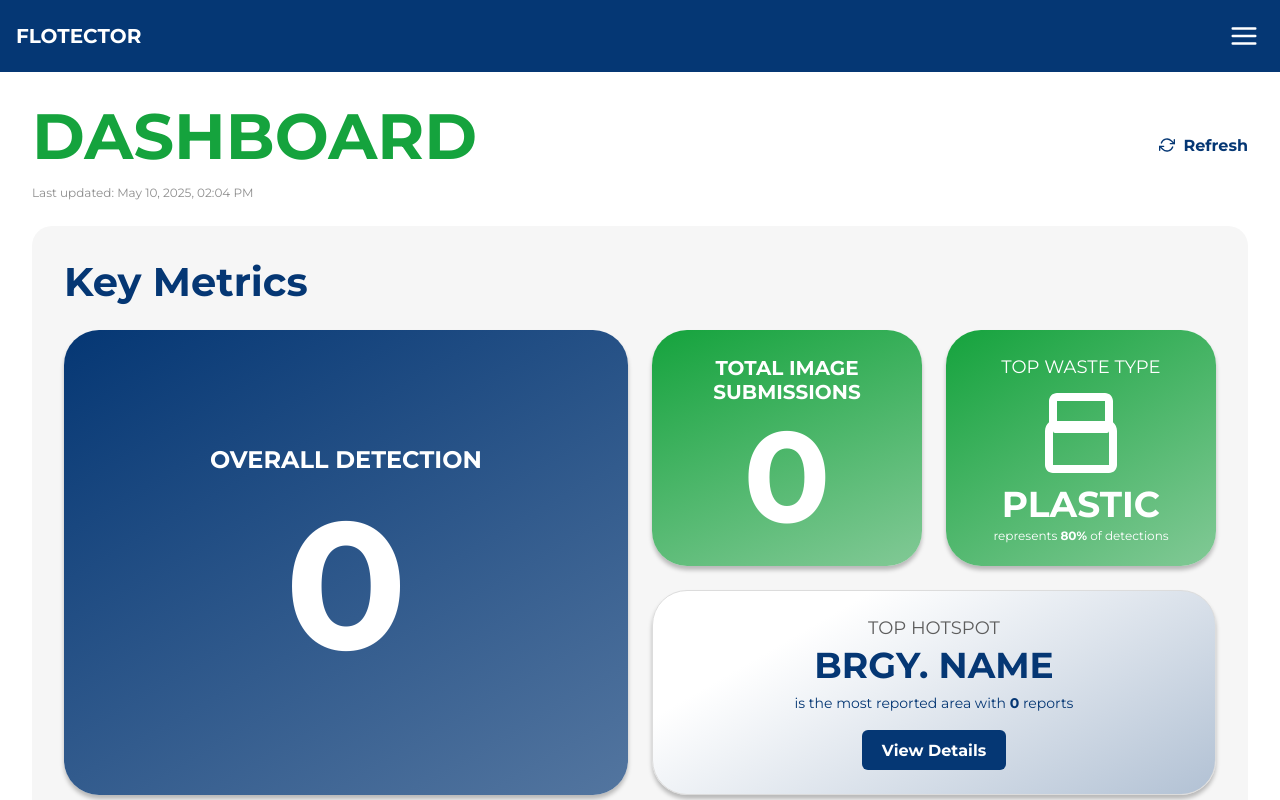
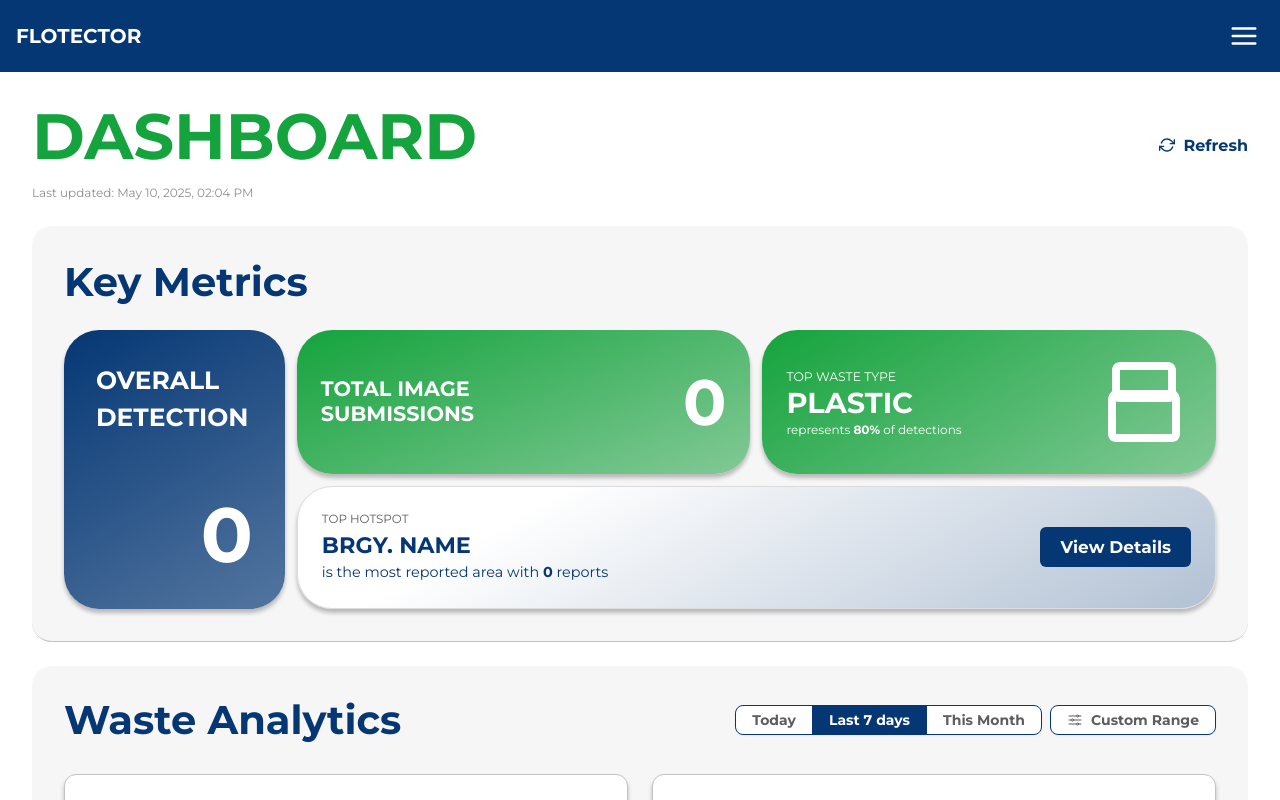
Before and after one commit to charlesascano/flotector, a React (Vite) app in the folder frontend/: page /dashboard in a window 1280 px wide. Shown: the top 800 px of the page. Built offline with nearby package versions, Linux system fonts and the light colour scheme.

Commit message:
key metrics revision to match figma design

```diff
--- a/frontend/src/components/dashboard/KeyMetrics.jsx
+++ b/frontend/src/components/dashboard/KeyMetrics.jsx
@@ -2,10 +2,10 @@ import { Box,
         Flex,
         Heading,
         Text,
-        SimpleGrid,
         Button,
         Icon,
-        VStack } from "@chakra-ui/react";
+        Grid,
+        GridItem} from "@chakra-ui/react";
 
 // Bottle Icon (example static icon, you can map dynamically later)
 // Current waste types (on Results.jsx): const classOrder = ["plastic", "paper" ,"metal", "glass", "pile", "textile"];
@@ -28,7 +28,7 @@ const BottleIcon = (props) => (
   - top hotspot text
   - top hotspots total reports value
   */}
-
+// h={{base: "300px", md: "400px"}}
 const KeyMetrics = ({ overallDetection, totalSubmissions, wasteType, topHotspot, icons }) => (
   <Box w="100%" p={{ base: 4, md: 8 }} bg="#F6F6F6" borderRadius="20px" borderBottom="1px solid #C2C2C2">
 
@@ -37,91 +37,96 @@ const KeyMetrics = ({ overallDetection, totalSubmissions, wasteType, topHotspot,
       Key Metrics
     </Heading>
 
-    <SimpleGrid columns={{ base: 1, md: 2 }} spacing={{ base: 4, md: 6 }}>
-
+    <Grid gap={3} templateColumns={{base: "repeat(4, 1fr)", md: "repeat(5, 1fr)"}} spacing={{ base: 4, md: 6 }}>
       {/* BIG CARD: Overall Detection */}
-      <Flex
-        direction="column"
-        justify="center"
-        align="center"
+      <GridItem
         p={{ base: 6, sm: 7, md: 8 }}
         bgGradient="linear(330deg, white -220%, #053774 100%)"
         boxShadow="0px 4px 4px rgba(0,0,0,0.25)"
         borderRadius="35px"
         color="white"
-        w="100%"
-        minH={{ base: "200px", md: "auto" }}
+        rowSpan={{base: 1, md: 2}}
+        colSpan={{base: 4,md: 1}}
+        display={"flex"}
+        flexDirection={"column"}
+        justifyContent={"space-between"}
       >
-        <Text fontWeight="700" fontSize={{ base: "lg", sm: "xl", md: "24px" }}>OVERALL DETECTION</Text>
-        <Text fontWeight="700" fontSize={{ base: "5rem", sm: "6rem", md: "180px" }} textAlign="center" lineHeight="1.1" mt={{ base: 4, md: 2 }}>
-
+        <Text fontWeight="700" fontSize={{ base: "calc(16px + 0.7vw)"}}>OVERALL DETECTION</Text>
+        <Text fontWeight="700" fontSize={{ base:"calc(64px + 1vw)" }} textAlign="right" lineHeight="1.1" mt={{ base: 4, md: 2 }}>
 
           {/* overall detection value: REPLACE with dynamic value */}
           {overallDetection || 0}
         </Text>
-      </Flex>
+      </GridItem>
 
-      {/* RIGHT SIDE CARDS */}
-      <VStack spacing={{ base: 4, md: 6 }} w="100%">
-        <SimpleGrid columns={{ base: 2, md: 2 }} spacing={{ base: 3, md: 6 }} w="100%">
         {/* CARD 2: Total Image Submissions */}
-          <Flex
-            direction="column"
-            justify="center"
-            align="center"
+        <GridItem
+          display={"flex"}
+          justifyContent={"space-between"}
+          alignItems="center"
           p={{ base: 4, sm: 5, md: 6 }}
           bgGradient="linear(158deg, #15A33D 0%, #EFEFEF 200%)"
           boxShadow="0px 4px 4px rgba(0,0,0,0.25)"
           borderRadius="35px"
           color="white"
-            minH={{ base: "170px", md: "auto" }}
-            textAlign="center"
+          gap={1}
+          flexWrap={"wrap"}
+          colSpan={2}
         >
-            <Text fontWeight="700" fontSize={{ base: "sm", sm: "md", md: "xl" }} lineHeight="1.2" mb={2}>
-              TOTAL IMAGE SUBMISSIONS
+          <Text fontWeight="700" fontSize={{ base: "calc(8px + 1vw)" }} lineHeight="1.2" >
+            TOTAL IMAGE<br/>SUBMISSIONS
           </Text>
 
-            <Text fontWeight="700" fontSize={{ base: "3.5rem", sm: "4rem", md: "128px" }} lineHeight="1">
+          <Text fontWeight="700" fontSize={{ base: "3.5rem", sm: "4rem", md: "64px" }} lineHeight="1" textAlign={"right"} w={{base: "100%", lg:"fit-content"}}>
             {/* total image submissions value: REPLACE with dynamic value */}
             {totalSubmissions || 0}
           </Text>
-          </Flex>
+        </GridItem>
 
         {/* CARD 3: Top Waste Type */}
-          <Flex
-            direction="column"
-            justify="center"
-            align="center"
+        <GridItem
+          display={"flex"}
           p={{ base: 4, sm: 5, md: 6 }}
           bgGradient="linear(149deg, #15A33D 0%, #EFEFEF 200%)"
           boxShadow="0px 4px 4px rgba(0,0,0,0.25)"
           borderRadius="35px"
           color="white"
-            minH={{ base: "170px", md: "auto" }}
-            textAlign="center"
+          justifyContent={{base: "center", md:"space-between"}}
+          gap={2}
+          alignItems={"center"}
+          colSpan={2}
+          flexWrap={{base: "wrap", md: "nowrap"}}
         >
-            <Text fontSize={{ base: "sm", sm: "md", md: "lg" }} fontWeight="500">TOP WASTE TYPE</Text>
+          <Flex
+            flexDirection="column"
+            justifyContent="center"
+            alignItems={{base: "center",md:"start"}}
+            textAlign={{base: "center", md:"left"}}
+            h={{base:"fit-content", md:"100%"}}
+          >
+            <Text fontSize={{ base: "calc(6px + 0.5vw)" }} fontWeight="500" >TOP WASTE TYPE</Text>
 
-            {/* top waste type icon: PLACE icon dynamically from icons object using wasteType (or however you do) */}
-            {icons?.[wasteType] || <BottleIcon boxSize={{ base: 10, sm: 12, md: 24 }} my={1} />}
-
-            <Text fontWeight="700" fontSize={{ base: "xl", sm: "2xl", md: "4xl" }} lineHeight="1.1">
+            <Box>
+            <Text fontWeight="700" fontSize={{ base: "calc(16px + 1vw)" }} lineHeight="1.1">
 
               {/* top waste type text: REPLACE with dynamic waste type */}
               {wasteType?.toUpperCase() || "PLASTIC"}
             </Text>
-
             <Text fontSize={{ base: "10px", sm: "xs" }} pt={1} lineHeight="1.1">
               represents <Text as="span" fontWeight="700">{/* top waste type percentage: REPLACE Dynamic percentage */}80%</Text> of detections
             </Text>
+            </Box>
           </Flex>
-        </SimpleGrid>
+          {/* top waste type icon: PLACE icon dynamically from icons object using wasteType (or however you do) */}
+          {icons?.[wasteType] || <BottleIcon boxSize={{ base: 10, sm: 12, md: 16, lg:24 }}/>}
+
+
+        </GridItem>
 
         {/* BOTTOM WIDE CARD: Top Hotspot */}
-        <Flex
-          direction="column"
-          justify="center"
-          align="center"
+        <GridItem
+          display={"flex"}
+          alignItems="center"
           p={{ base: 5, sm: 6, md: 6 }}
           w="100%"
           bgGradient="linear(150deg, white 24%, #053774 270%)"
@@ -129,38 +134,42 @@ const KeyMetrics = ({ overallDetection, totalSubmissions, wasteType, topHotspot,
           borderRadius="35px"
           border="1px solid #DCDCDC"
           textAlign="center"
+          colSpan={4}
+          gap={4}
+          flexWrap={"wrap"}
         >
-          <VStack align="center" spacing={1} flex="1">
-            <Text color="#5D5D5D" fontSize={{ base: "sm", sm: "md", md: "lg" }} fontWeight="500">
+          <Flex direction={"column"} textAlign={"left"} flex="1" minW={"200px"}>
+            <Text color="#5D5D5D" fontSize={{ base: "calc(8px + 0.3vw)" }} fontWeight="500">
               TOP HOTSPOT
             </Text>
-            <Text fontWeight="700" fontSize={{ base: "xl", sm: "2xl", md: "4xl" }} color="#053774" lineHeight="1.1">
+            <Box>
+              <Text fontWeight="700" fontSize={{ base: "calc(16px + 0.5vw)" }} color="#053774">
                 {/* top hotspot text: REPLACE with dynamic value */}
                 {topHotspot?.name || "BRGY. NAME"}
               </Text>
 
               {/* top hotspots total reports value: REPLACE with dynamic value */}
-            <Text fontSize={{ base: "xs", sm: "sm" }} pt={1} color="#053774">
+              <Text fontSize={{ base: "calc(8px + 0.5vw)" }} color="#053774">
                 is the most reported area with <Text as="span" fontWeight="700">{topHotspot?.reports || 0}</Text> reports
               </Text>
-          </VStack>
+            </Box>
+          </Flex>
 
           <Button
             bg="#053774"
             color="white"
             fontWeight="700"
             borderRadius="6px"
-            fontSize={{ base: "sm", md: "md" }}
+            fontSize={{ base: "calc(8px + 0.7vw)" }}
             p={{ base: 4, md: 5 }}
             px={{ base: 6, sm: 8 }}
-            mt={4}
             _hover={{ bg: "#042e61" }}
+            marginLeft={"auto"}
           >
             View Details
           </Button>
-        </Flex>
-      </VStack>
-    </SimpleGrid>
+        </GridItem>
+    </Grid>
   </Box>
 );
 
```
Lines whose indentation alone changed are shown as unchanged.
